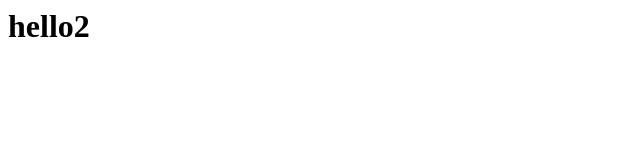
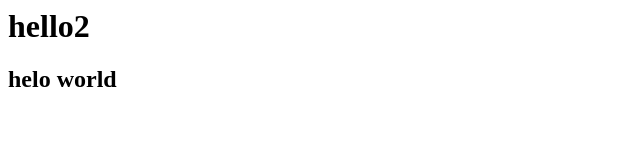
Before and after one commit to aanam18/Demo2, a plain HTML site: page index.html in a window 1280 px wide. Shown: the whole page, without its empty margins (0-640 px from the left). Drawn offline with Linux system fonts and the light colour scheme.

Commit message:
commit 3

```diff
--- a/index.html
+++ b/index.html
@@ -1 +1,2 @@
 <h1>hello2</h1>
+<h2>helo world</h2>
```
